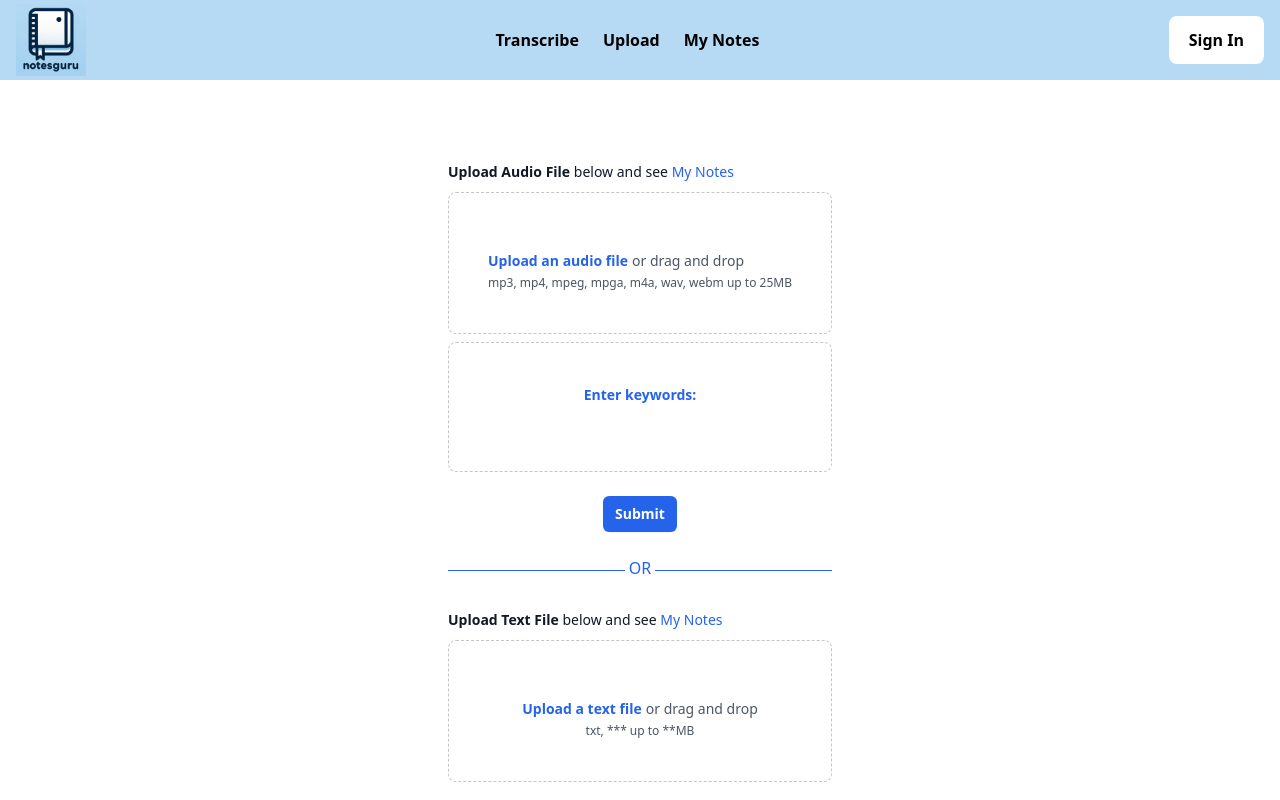
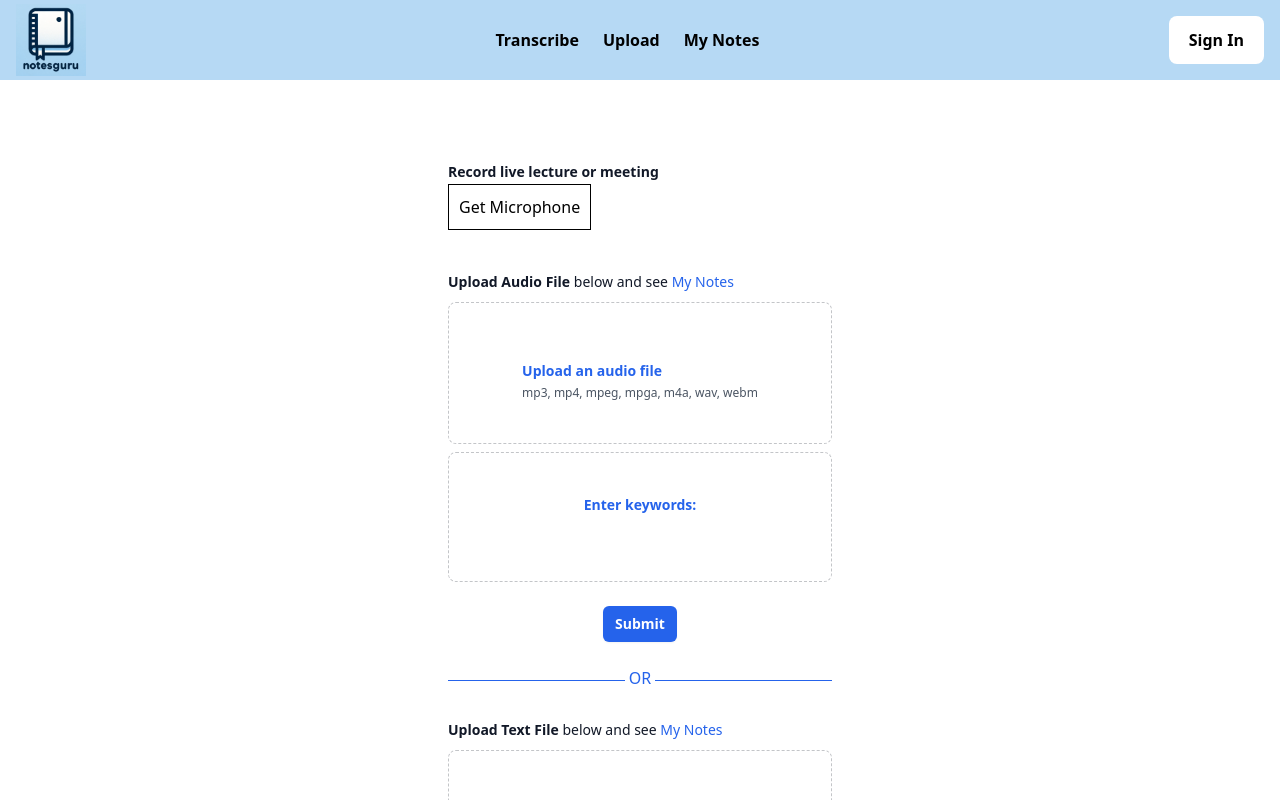
Before and after one commit to aaronshar/gpt-note-app, a Next.js app in the folder frontend/: page /uploadPageSayhee in a window 1280 px wide. Shown: the top 800 px of the page. Built offline with nearby package versions, Linux system fonts and the light colour scheme; no server answers.

Commit message:
may 14 push - added recording feature to front end. transcription of lg audio now  uses local whisper

```diff
--- a/frontend/pages/uploadPageSayhee.jsx
+++ b/frontend/pages/uploadPageSayhee.jsx
@@ -1,6 +1,6 @@
 /*
 * Spring 2024 project
-* Author: @positive235 (https://github.com/positive235), @kimsay (https://github.com/kimsay))
+* Author: @positive235 (https://github.com/positive235), @kimsay (https://github.com/kimsay)
 * Reference:
  - NextJS Docs(https://nextjs.org/docs)
  - TailwindCSS Docs(https://tailwindcss.com/docs/)
@@ -13,6 +13,8 @@ import React from "react";
 import { useState, useRef, useEffect } from "react";
 import axios from "axios";
 import Link from "next/link";
+
+const mimeType = "audio/webm";
 
 function UploadPageSayhee() {
     const mediaRecorder = useRef(null);
@@ -41,14 +43,10 @@ function UploadPageSayhee() {
         setKeywords(event.target.value);
     };
 
-    // const handleTextareaChange = (event) => {
-    //     setTextareaValue(event.target.value); // Update the state with the new value
-    // };
-
     const handleUploadAudio = async (event) => {
         event.preventDefault();
         if (selectedAudioFile) {
-            console.log("CLICKED! REQUESTING NOTES FROM AUDIO");
+            // console.log("CLICKED! REQUESTING NOTES FROM AUDIO");
 
             const formData = new FormData();
             formData.append("file", selectedAudioFile);
@@ -76,7 +74,7 @@ function UploadPageSayhee() {
                 setIsWaitingForData(false);
             }
         } else {
-            console.log("No file selected.");
+            alert("No file selected.");
         }
     };
 
@@ -108,7 +106,7 @@ function UploadPageSayhee() {
                 setIsWaitingForData(false);
             }
         } else {
-            console.log("No file selected.");
+            alert("No file selected.");
         }
     };
 
@@ -129,6 +127,39 @@ function UploadPageSayhee() {
         }
     };
 
+    const startRecording = async () => {
+        setRecordingStatus("recording");
+        const media = new MediaRecorder(stream, { type: mimeType });
+
+        mediaRecorder.current = media;
+
+        mediaRecorder.current.start();
+
+        let localAudioChunks = [];
+
+        mediaRecorder.current.ondataavailable = (event) => {
+            if (typeof event.data === "undefined") return;
+            if (event.data.size === 0) return;
+            localAudioChunks.push(event.data);
+        };
+
+        setAudioChunks(localAudioChunks);
+    };
+
+    const stopRecording = () => {
+        setRecordingStatus("inactive");
+        mediaRecorder.current.stop();
+
+        mediaRecorder.current.onstop = () => {
+            const audioBlob = new Blob(audioChunks, { type: mimeType });
+            const audioUrl = URL.createObjectURL(audioBlob);
+
+            setAudio(audioUrl);
+
+            setAudioChunks([]);
+        };
+    };
+
     useEffect(() => {
         getMicrophonePermission();
         console.log("Got permission");
@@ -137,6 +168,68 @@ function UploadPageSayhee() {
     return (
         <>
             <div className="flex min-h-full flex-1 flex-col justify-center px-6 py-10 lg:px-8">
+                <div className="mt-10 sm:mx-auto sm:w-full sm:max-w-sm">
+                    <div className="block text-sm font-bold leading-6 text-gray-900">
+                        Record live lecture or meeting
+                    </div>
+
+                    <div className="audio-controls">
+                        {!permission ? (
+                            <button
+                                onClick={getMicrophonePermission}
+                                type="button"
+                                style={{
+                                    border: "1px solid black",
+                                    padding: "10px",
+                                }}
+                            >
+                                Get Microphone
+                            </button>
+                        ) : null}
+
+                        {permission && recordingStatus === "inactive" ? (
+                            <button
+                                onClick={startRecording}
+                                type="button"
+                                className="rounded-md bg-green-600 px-3 py-2 text-sm font-semibold text-white shadow-sm hover:bg-green-500 focus-visible:outline focus-visible:outline-2 focus-visible:outline-offset-2 focus-visible:outline-green-600"
+                            >
+                                Start Recording
+                            </button>
+                        ) : null}
+
+                        {recordingStatus === "recording" ? (
+                            <div>
+                                <button
+                                    onClick={stopRecording}
+                                    type="button"
+                                    className="rounded-md bg-red-600 px-3 py-2 text-sm font-semibold text-white shadow-sm hover:bg-red-500 focus-visible:outline focus-visible:outline-2 focus-visible:outline-offset-2 focus-visible:outline-red-600"
+                                >
+                                    Stop Recording
+                                </button>
+                                <p>Recording In Progress...</p>
+                            </div>
+                        ) : null}
+                    </div>
+                    {audio ? (
+                        <div className="audio-player">
+                            <audio
+                                src={audio}
+                                style={{
+                                    margin: "10px 0px",
+                                    padding: "2px",
+                                }}
+                                controls
+                            ></audio>
+                            <a
+                                download
+                                href={audio}
+                                className="rounded-md bg-blue-600 px-3 py-2 text-sm font-semibold text-white shadow-sm hover:bg-blue-500 focus-visible:outline focus-visible:outline-2 focus-visible:outline-offset-2 focus-visible:outline-blue-600"
+                            >
+                                Download Recording
+                            </a>
+                        </div>
+                    ) : null}
+                </div>
                 <div className="mt-10 sm:mx-auto sm:w-full sm:max-w-sm">
                     {/* Form 1 - Upload Audio File */}
                     <form>
@@ -173,11 +266,10 @@ function UploadPageSayhee() {
                                             className="sr-only"
                                         />
                                     </label>
-                                    <p className="pl-1">or drag and drop</p>
+                                    {/* <p className="pl-1">or drag and drop</p> */}
                                 </div>
                                 <p className="text-xs leading-5 text-gray-600">
-                                    mp3, mp4, mpeg, mpga, m4a, wav, webm up to
-                                    25MB
+                                    mp3, mp4, mpeg, mpga, m4a, wav, webm
                                 </p>
                             </div>
                         </div>
@@ -264,7 +356,7 @@ function UploadPageSayhee() {
                                             className="sr-only"
                                         />
                                     </label>
-                                    <p className="pl-1">or drag and drop</p>
+                                    {/* <p className="pl-1">or drag and drop</p> */}
                                 </div>
                                 <p className="text-xs leading-5 text-gray-600">
                                     txt, *** up to **MB
```
Also changed, not shown: 2 other files (tests, documents, lock files or other folders).
